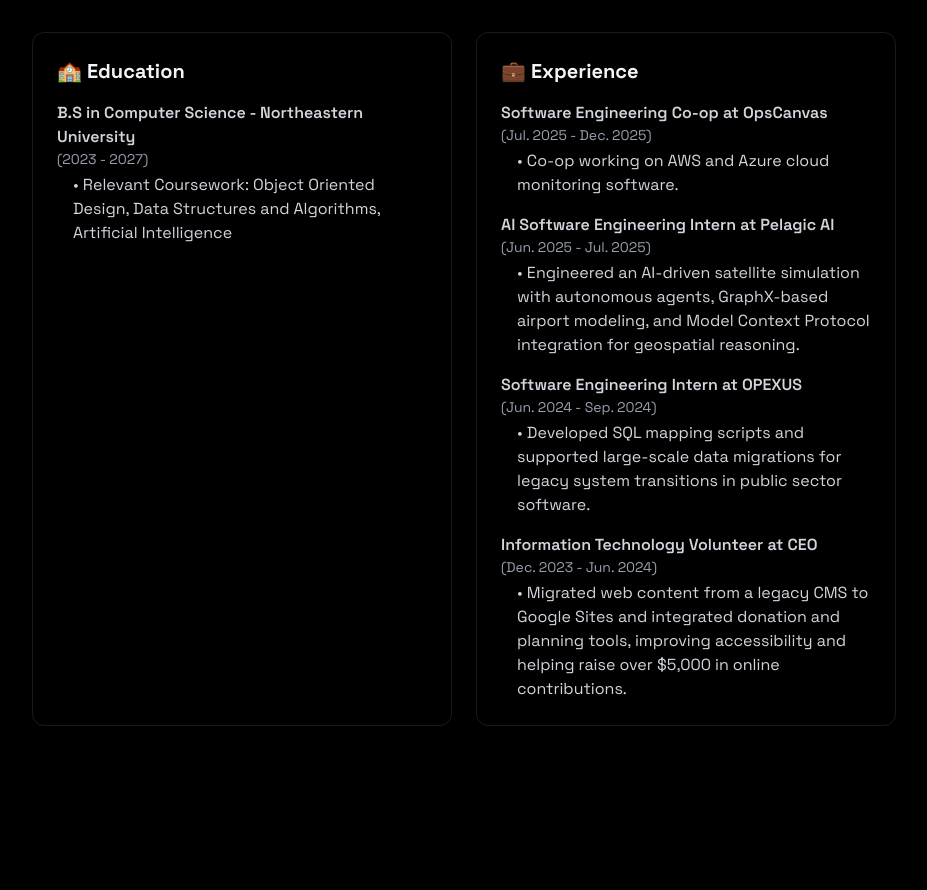
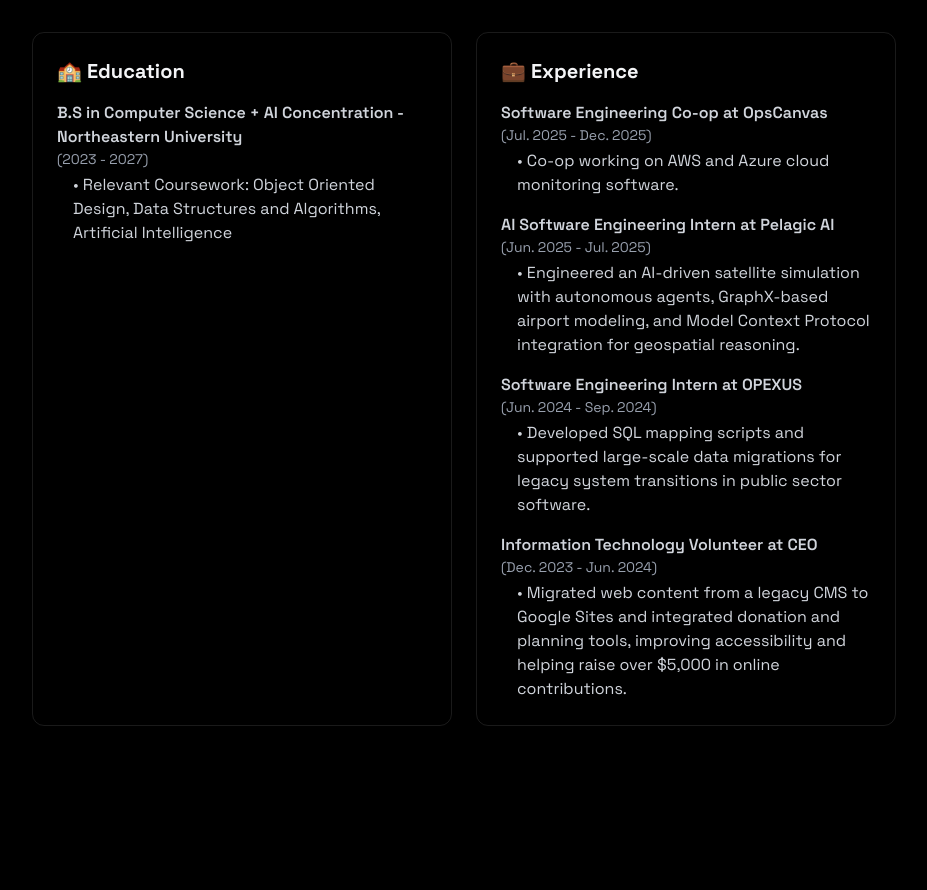
Before and after one commit to RMahshie/ryan-mahshie-portfolio, a React (Vite) app: page / in a window 1280 px wide. Shown: the part 1554-2444 px from the top of the page, without its empty margins (176-1103 px from the left). Built offline with nearby package versions, Linux system fonts and the light colour scheme; no server answers.

Commit message:
added correct major

```diff
--- a/src/components/sections/About.jsx
+++ b/src/components/sections/About.jsx
@@ -95,7 +95,7 @@
                         </h3>
                         <div className="space-y-4 text-gray-300">
                             <div>
-                                <h4 className="font-semibold">B.S in Computer Science - Northeastern University</h4>
+                                <h4 className="font-semibold">B.S in Computer Science + AI Concentration - Northeastern University</h4>
                                 <p className="text-sm text-gray-400 mb-1">(2023 - 2027)</p>
                                 <p className="ml-4">• Relevant Coursework: Object Oriented Design, Data Structures and Algorithms, Artificial Intelligence</p>
                             </div>
```
